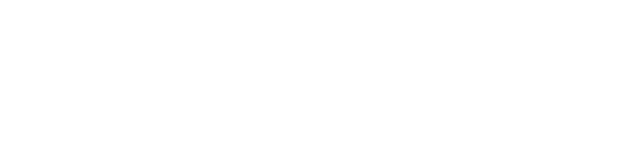
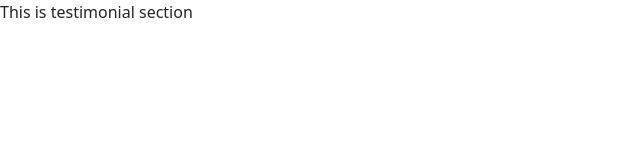
Before and after one commit to jackson0988/Bootstrap-development, a plain HTML site: page index.html in a window 1280 px wide. Shown: the whole page, without its empty margins (0-640 px from the left). Drawn offline with nearby package versions, Linux system fonts and the light colour scheme.

Commit message:
Update index.html

```diff
--- a/index.html
+++ b/index.html
@@ -14,7 +14,7 @@
 
 <body>
 <section>
-
+  This is testimonial section
 </section>
 
 </body>
```
